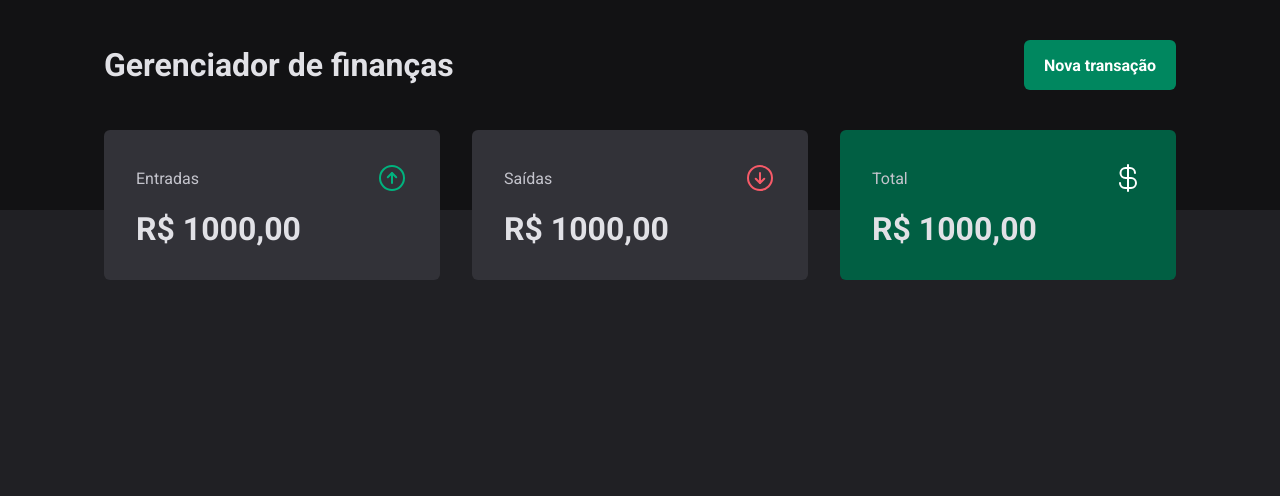
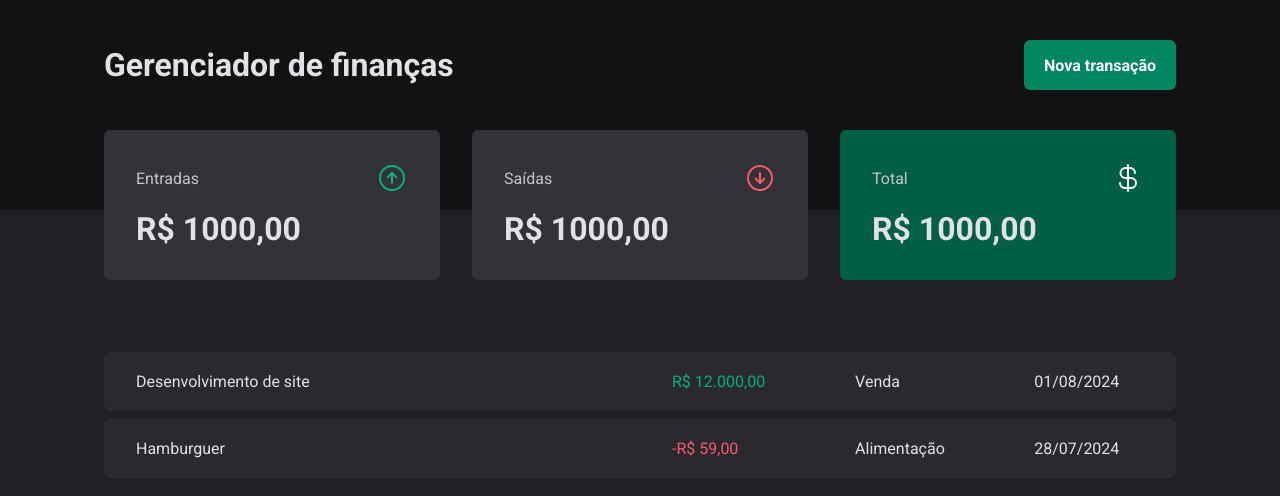
Before and after one commit to edu-almeidaf/finance-manager, a React (Vite) app: page / in a window 1280 px wide. Shown: the top 496 px of the page. Built offline with nearby package versions, Linux system fonts and the light colour scheme.

Commit message:
feat: create transactions table

```diff
--- a/src/pages/transactions/index.tsx
+++ b/src/pages/transactions/index.tsx
@@ -1,11 +1,39 @@
 import { Header } from '@/components/header'
 import { Summary } from '@/components/summary'
+import {
+  PriceHighlight,
+  TransactionsContainer,
+  TransactionsTable,
+} from './styles'
 
 export function Transactions() {
   return (
     <div>
       <Header />
       <Summary />
+
+      <TransactionsContainer>
+        <TransactionsTable>
+          <tbody>
+            <tr>
+              <td>Desenvolvimento de site</td>
+              <td>
+                <PriceHighlight variant="income">R$ 12.000,00</PriceHighlight>
+              </td>
+              <td>Venda</td>
+              <td>01/08/2024</td>
+            </tr>
+            <tr>
+              <td>Hamburguer</td>
+              <td>
+                <PriceHighlight variant="outcome">-R$ 59,00</PriceHighlight>
+              </td>
+              <td>Alimentação</td>
+              <td>28/07/2024</td>
+            </tr>
+          </tbody>
+        </TransactionsTable>
+      </TransactionsContainer>
     </div>
   )
 }
--- a/src/pages/transactions/styles.ts
+++ b/src/pages/transactions/styles.ts
@@ -0,0 +1,40 @@
+import styled from 'styled-components'
+
+export const TransactionsContainer = styled.main`
+  width: 100%;
+  max-width: 1120px;
+  margin: 4rem auto 0;
+  padding: 0 1.5rem;
+`
+
+export const TransactionsTable = styled.table`
+  width: 100%;
+  border-collapse: separate;
+  border-spacing: 0 0.5rem;
+  /* margin-top: 1.5rem; */
+
+  td {
+    padding: 1.25rem 2rem;
+    background-color: ${({ theme }) => theme['gray-700']};
+
+    &:first-child {
+      border-top-left-radius: 6px;
+      border-bottom-left-radius: 6px;
+      width: 50%;
+    }
+
+    &:last-child {
+      border-top-right-radius: 6px;
+      border-bottom-right-radius: 6px;
+    }
+  }
+`
+
+interface PriceHighlightProps {
+  variant: 'income' | 'outcome'
+}
+
+export const PriceHighlight = styled.span<PriceHighlightProps>`
+  color: ${({ theme, variant }) =>
+    variant === 'income' ? theme['green-300'] : theme['red-300']};
+`
```
